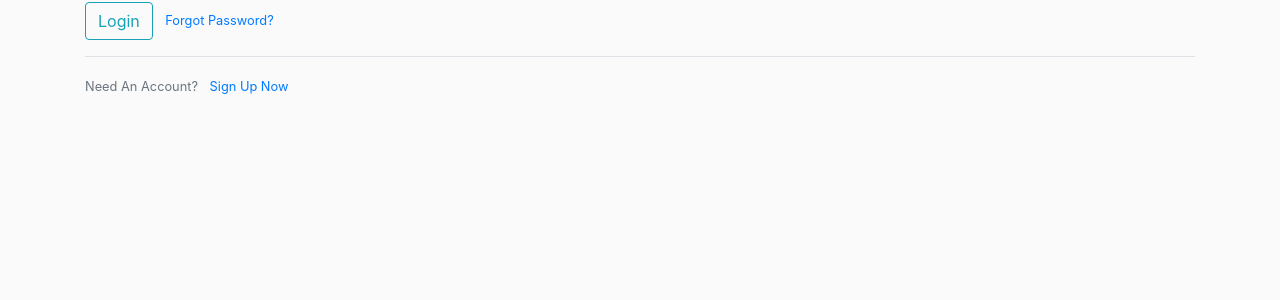
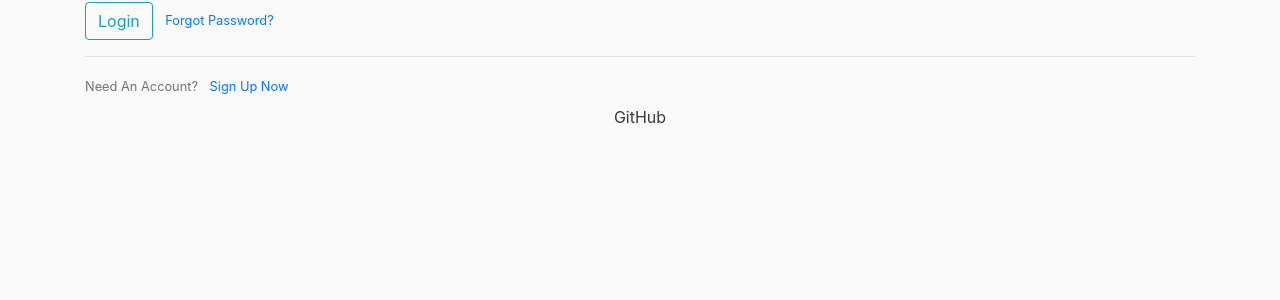
Before and after one commit to TobKed/contact_box, a Django app: a page that uses src/contacts/templates/contacts/base.html in a window 1280 px wide. Shown: the part 327-627 px from the top of the page. Run offline with Django 3.2, Linux system fonts and the light colour scheme; some libraries are stand-ins or nearby versions.

Commit message:
fix typo, add footer

```diff
--- a/src/contacts/templates/contacts/base.html
+++ b/src/contacts/templates/contacts/base.html
@@ -46,6 +46,10 @@
     </div>
 </main>
 
+<div class="footer text-center mt-2">
+    <a href="https://github.com/TobKed/contact_box" class="text-dark">GitHub</a>
+</div> <!-- footer -->
+
 
 <!-- Optional JavaScript -->
 <!-- jQuery first, then Popper.js, then Bootstrap JS -->
--- a/src/contacts/views.py
+++ b/src/contacts/views.py
@@ -19,7 +19,7 @@ def home(request):
 
 
 def is_user_a_creator(obj):
-    """  function used in test_func() is views which inherits UserPassesTestMixin """
+    """  function used in test_func() in views which inherits UserPassesTestMixin """
     person = obj.get_object()
     if obj.request.user.pk == person.creator_id:
         return True
```
